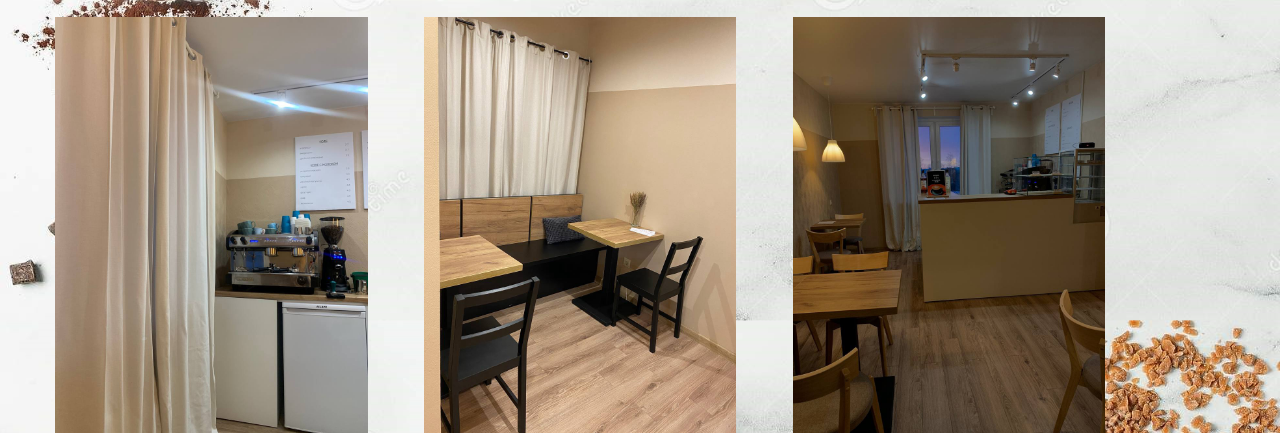
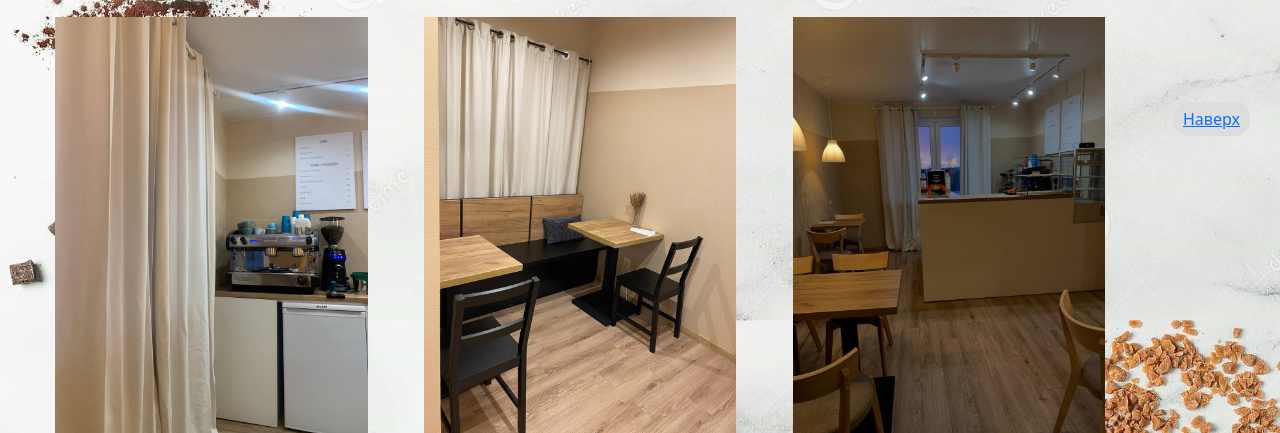
Before and after one commit to vladalh/django_site, a Django app: page /about-us in a window 1280 px wide. Shown: the part 634-1067 px from the top of the page. Run offline with Django 4.2, Linux system fonts and the light colour scheme.

Commit message:
Add files via upload

```diff
--- a/coffeeman/basic/templates/basic/base.html
+++ b/coffeeman/basic/templates/basic/base.html
@@ -9,7 +9,7 @@
         <link rel="stylesheet" href="https://cdn.jsdelivr.net/npm/bootstrap@5.1.3/dist/css/bootstrap.min.css">
         <link rel="shortcut icon" href="static/images/logo.jpg">
     </head>
-    <body background="static/images/coffee15.jpg" style="background-size: 100%";>
+    <body id="top" background="static/images/coffee15.jpg" style="background-size: 100%;">
         <div class="d-flex flex-column flex-md-row align-items-center pb-3 mb-4 border-bottom">
             <a href="/" class="d-flex align-items-center text-dark text-decoration-none">
                 <svg xmlns="http://www.w3.org/2000/svg" width="40" height="32" class="me-2" viewBox="0 0 118 94" role="img"><title>Bootstrap</title><path fill-rule="evenodd" clip-rule="evenodd" d="M24.509 0c-6.733 0-11.715 5.893-11.492 12.284.214 6.14-.064 14.092-2.066 20.577C8.943 39.365 5.547 43.485 0 44.014v5.972c5.547.529 8.943 4.649 10.951 11.153 2.002 6.485 2.28 14.437 2.066 20.577C12.794 88.106 17.776 94 24.51 94H93.5c6.733 0 11.714-5.893 11.491-12.284-.214-6.14.064-14.092 2.066-20.577 2.009-6.504 5.396-10.624 10.943-11.153v-5.972c-5.547-.529-8.934-4.649-10.943-11.153-2.002-6.484-2.28-14.437-2.066-20.577C105.214 5.894 100.233 0 93.5 0H24.508zM80 57.863C80 66.663 73.436 72 62.543 72H44a2 2 0 01-2-2V24a2 2 0 012-2h18.437c9.083 0 15.044 4.92 15.044 12.474 0 5.302-4.01 10.049-9.119 10.88v.277C75.317 46.394 80 51.21 80 57.863zM60.521 28.34H49.948v14.934h8.905c6.884 0 10.68-2.772 10.68-7.727 0-4.643-3.264-7.207-9.012-7.207zM49.948 49.2v16.458H60.91c7.167 0 10.964-2.876 10.964-8.281 0-5.406-3.903-8.178-11.425-8.178H49.948z" fill="currentColor"></path></svg>
@@ -38,5 +38,8 @@
                 </footer>
             </div>
             <script src="https://cdn.jsdelivr.net/npm/bootstrap@5.0.2/dist/js/bootstrap.bundle.min.js" integrity="sha384-MrcW6ZMFYlzcLA8Nl+NtUVF0sA7MsXsP1UyJoMp4YLEuNSfAP+JcXn/tWtIaxVXM" crossorigin="anonymous"></script>
+        <a href="#top" style="display:inline-block; position:fixed; bottom:30px; right:30px; padding:5px 10px; font-size:16px; background:#ddd; border-radius:15px">
+            Наверх
+        </a>
     </body>
 </html>
```
